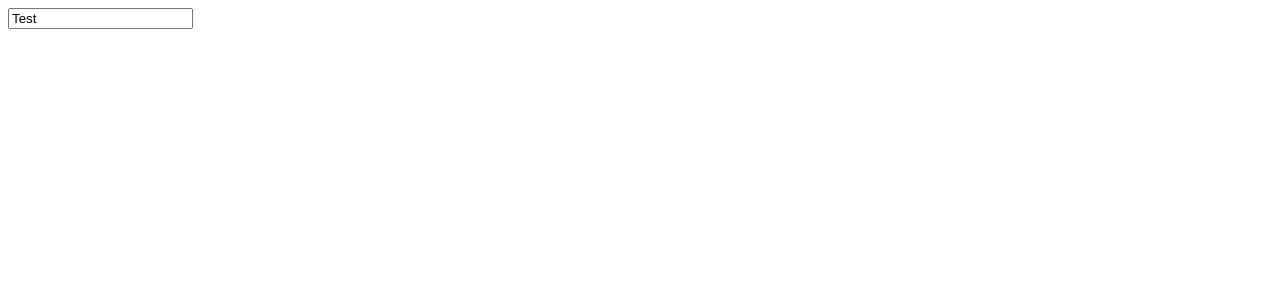
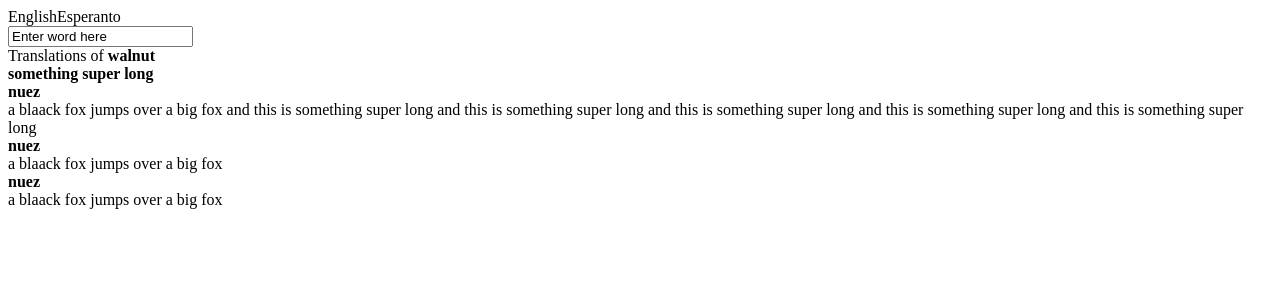
Before and after one commit to trinitytakei/esperanto-dictionary, a Vue app: page / in a window 1280 px wide. Shown: the top 300 px of the page. Built offline with nearby package versions, Linux system fonts and the light colour scheme.

Commit message:
Move main HTML to components

```diff
--- a/src/components/OriginalWords.vue
+++ b/src/components/OriginalWords.vue
@@ -1,7 +1,15 @@
 <template>
-  <div>
-    <input type="text" v-model="inputWord" @keyup="translateWord" />
-  </div>
+  <section id="top-wrapper" class="flex-vertical-center">
+    <div id="languages-wrapper">
+      <span id="from-language">English</span>
+      <!-- <img viewBox="0 0 60 55" id="swap-languages" src="./src/assets/icons/exchange-arrows.svg" /> -->
+      <span id="to-language">Esperanto</span>
+    </div>
+    <div class="textbox-container">
+      <input class="word-to-translate" type="text" name="word-to-translate"  v-model="inputWord" @keyup="translateWord">
+      <span class="word-to-translate"></span>
+    </div>
+  </section>
 </template>
 
 <script>
@@ -10,7 +18,7 @@ import eventBus from "../eventBus.js";
 export default {
   data: function() {
     return {
-      inputWord: "Test",
+      inputWord: "Enter word here",
       translation: null,
       dictionary: {
         red: "rojo",
@@ -39,4 +47,6 @@ export default {
 };
 </script>
 
-<style></style>
+<style>
+
+</style>
--- a/src/components/TranslatedWords.vue
+++ b/src/components/TranslatedWords.vue
@@ -1,5 +1,26 @@
 <template>
-  <p>{{ this.translatedWords }}</p>
+    <section id="bottom-wrapper">
+      <div class="results-container">
+
+        <div class="results-header">Translations of <strong>walnut</strong></div>
+
+        <div class="results-table">
+
+          <div class="results-table-cell translation"><strong>something super long</strong></div>
+          <div class="results-table-cell meaning">{{ this.translatedWords }}</div>
+
+          <div class="results-table-cell translation"><strong>nuez</strong></div>
+          <div class="results-table-cell meaning">a blaack fox jumps over a big fox and this is something super long and this is something super long and this is something super long and this is something super long and this is something super long</div>
+
+          <div class="results-table-cell translation"><strong>nuez</strong></div>
+          <div class="results-table-cell meaning">a blaack fox jumps over a big fox</div>
+
+          <div class="results-table-cell translation"><strong>nuez</strong></div>
+          <div class="results-table-cell meaning">a blaack fox jumps over a big fox</div>
+        </div>
+      </div>
+
+    </section>
 </template>
 
 <script>
@@ -19,4 +40,6 @@ export default {
 };
 </script>
 
-<style></style>
+<style>
+
+</style>
```
